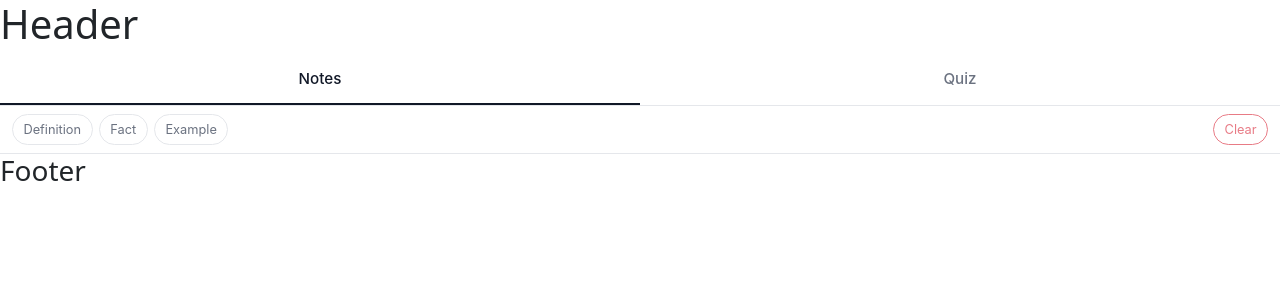
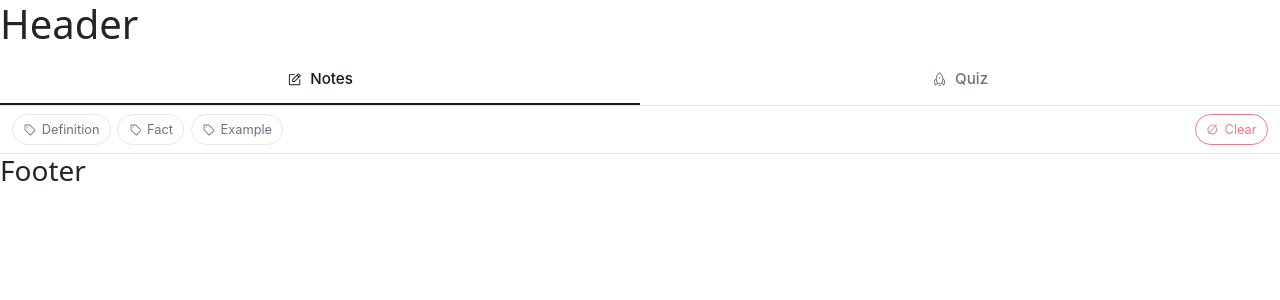
Before and after one commit to thetylerscottray/note-taker, a React (Vite) app in the folder note-taker/: page / in a window 1280 px wide. Shown: the top 300 px of the page. Built offline with nearby package versions, Linux system fonts and the light colour scheme.

Commit message:
Add icons to Toolbar

```diff
--- a/note-taker/package.json
+++ b/note-taker/package.json
@@ -17,7 +17,8 @@
     "bootstrap": "^5.3.8",
     "react": "^19.2.7",
     "react-bootstrap": "^2.10.10",
-    "react-dom": "^19.2.7"
+    "react-dom": "^19.2.7",
+    "react-icons": "^5.7.0"
   },
   "devDependencies": {
     "@eslint/js": "^10.0.1",
--- a/note-taker/src/layouts/Toolbar.jsx
+++ b/note-taker/src/layouts/Toolbar.jsx
@@ -1,6 +1,8 @@
 import { useState } from 'react'
 import { Button } from 'react-bootstrap'
 import '../styles/ToolbarStyle.css'
+import { PiNotePencil, PiRocket, PiTag, PiEmpty } from "react-icons/pi";
+
 
 function Toolbar() {
 
@@ -49,6 +51,7 @@ function Toolbar() {
             onClick={changeMode}
             aria-pressed={isNoteMode}
           >
+            <PiNotePencil/>
             <span>Notes</span>
           </Button>
           <Button
@@ -56,8 +59,8 @@ function Toolbar() {
             className={`mode-btn ${!isNoteMode ? 'active' : ''}`}
             onClick={changeMode}
             aria-pressed={!isNoteMode}
-          >
-            {/* <HelpCircle size={18} strokeWidth={2} /> */}
+            >
+            <PiRocket/>
             <span>Quiz</span>
           </Button>
         </div>
@@ -71,6 +74,7 @@ function Toolbar() {
                 onClick={() => changeAnnotation(DEFINITION_INT)}
                 aria-pressed={annotationState == DEFINITION_INT}
               >
+                <PiTag/>
                 <span>Definition</span>
               </Button>
 
@@ -81,6 +85,7 @@ function Toolbar() {
                 onClick={() => changeAnnotation(FACT_INT)}
                 aria-pressed={annotationState == FACT_INT}
               >
+                <PiTag/>
                 <span>Fact</span>
               </Button>
 
@@ -91,6 +96,7 @@ function Toolbar() {
                 onClick={() => changeAnnotation(EXAMPLE_INT)}
                 aria-pressed={annotationState == EXAMPLE_INT}
               >
+                <PiTag/>
                 <span>Example</span>
               </Button>
             </div>
@@ -102,6 +108,7 @@ function Toolbar() {
               onClick={() => changeAnnotation(CLEAR_INT)}
               disabled={annotationState == CLEAR_INT}
             >
+              <PiEmpty/>
               <span>Clear</span>
             </Button>
           </div>
```
Also changed, not shown: 1 other file (tests, documents, lock files or other folders).
